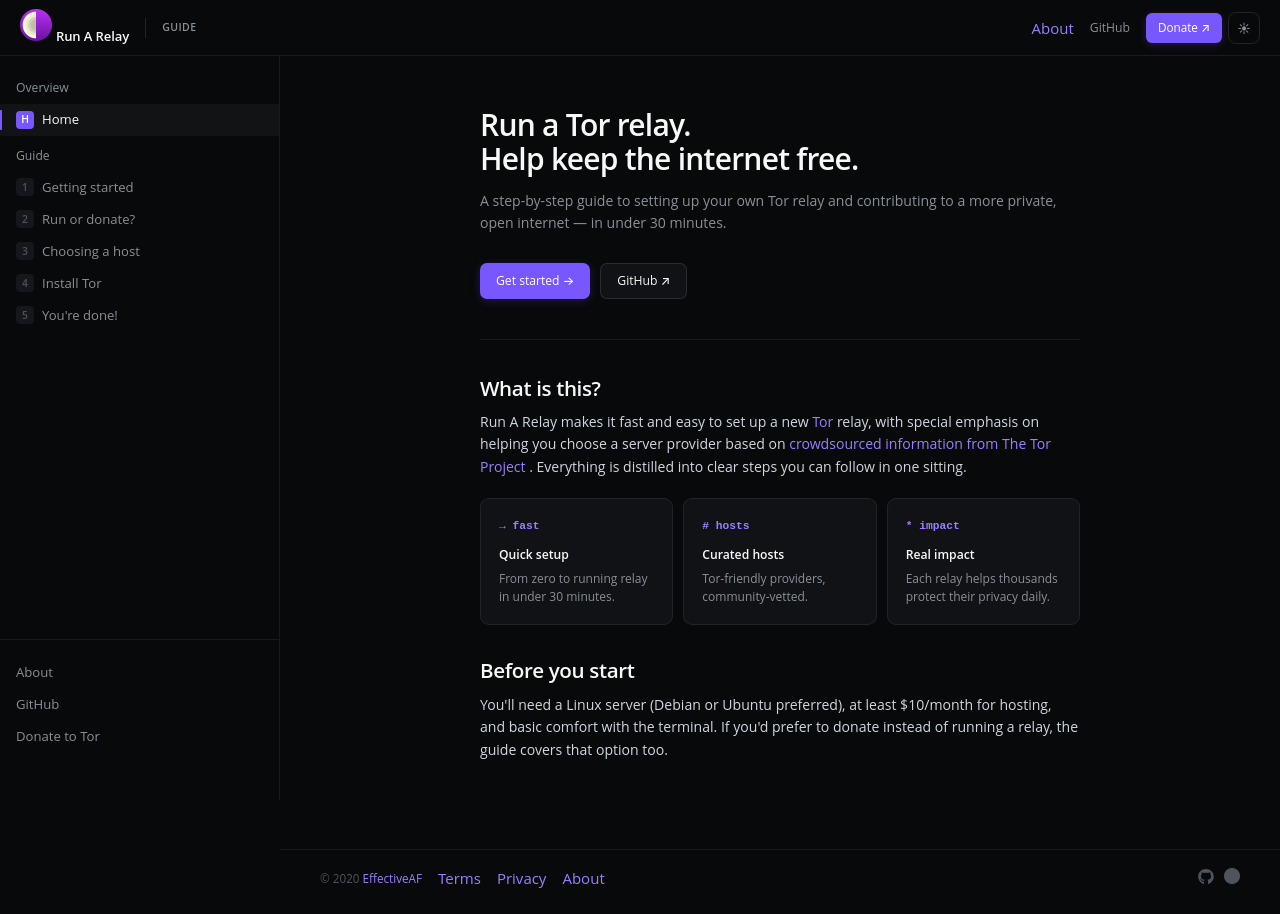
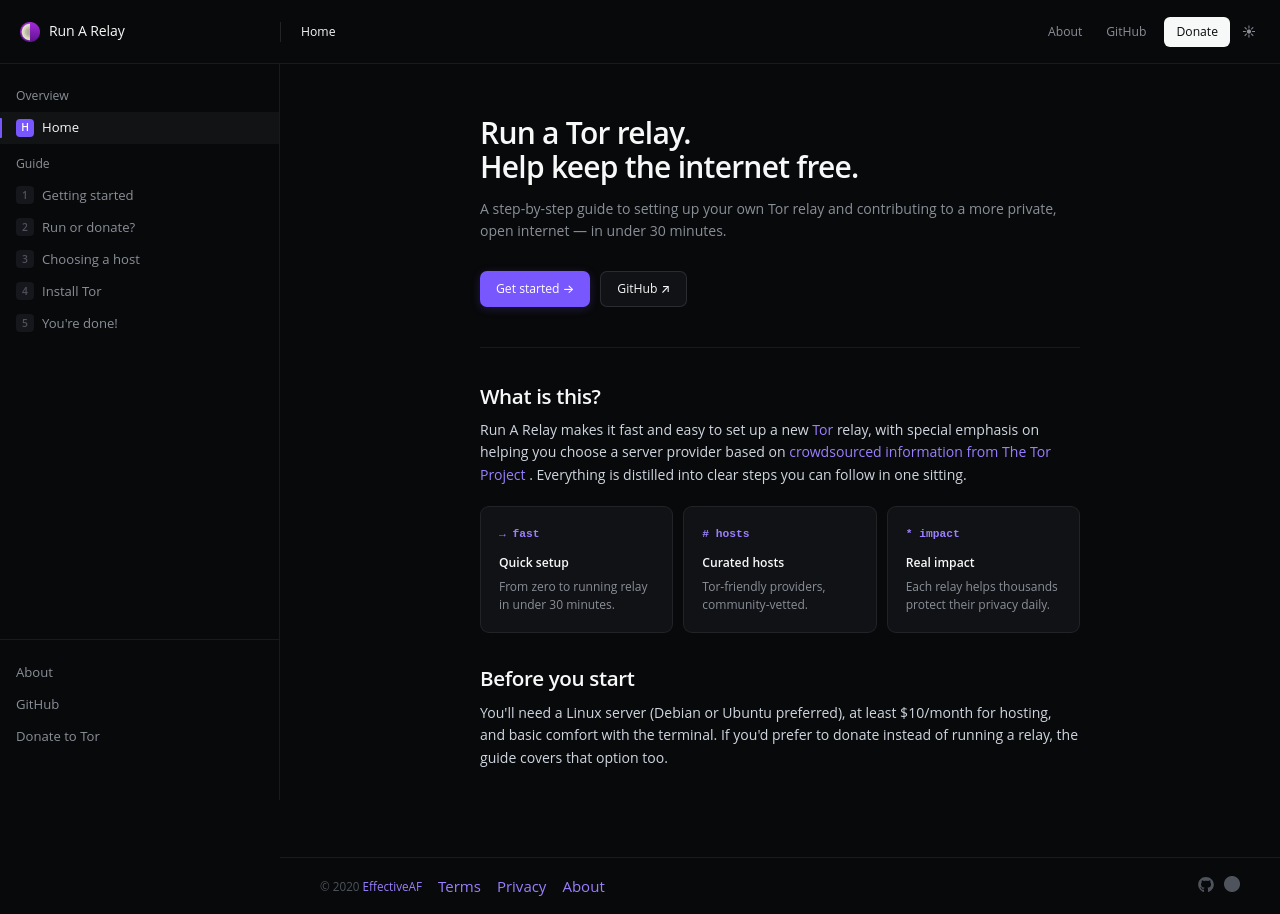
Before and after one commit to EffectiveAF/run-a-relay, a Svelte app: page / in a window 1280 px wide. Built offline with nearby package versions, Linux system fonts and the light colour scheme; a web font is replaced by a local one.

Commit message:
Auto-commit: 2026-06-06 23:43:04

```diff
--- a/public/global.css
+++ b/public/global.css
@@ -29,7 +29,7 @@
   --accent-glow:   rgba(120,87,255,0.22);
 
   --sidebar-w:     280px;
-  --nav-h:         56px;
+  --nav-h:         64px;
 }
 
 /* ── Light ──────────────────────────────────────── */
--- a/src/Nav.svelte
+++ b/src/Nav.svelte
@@ -1,11 +1,27 @@
 <script>
   import { Link } from 'svelte-routing';
-  import { theme } from './stores.js';
+  import { theme, currentPath, currentStepIndex } from './stores.js';
 
   const toggleTheme = () => theme.update(t => t === 'dark' ? 'light' : 'dark');
 
-  let mobileOpen = false;
-  const toggleMobile = () => mobileOpen = !mobileOpen;
+  const stepTitles = {
+    'intro':             'Introduction',
+    'relay-or-donate':   'Run or donate?',
+    'choosing-a-host':   'Choosing a host',
+    'install-tor-daemon':'Install Tor',
+    'thank-you':         "You're done!",
+  };
+
+  // Build breadcrumb from current path
+  $: breadcrumb = (() => {
+    const p = $currentPath;
+    if (p === '/' || p === '')        return [{ label: 'Home' }];
+    if (p.startsWith('/step/'))       return [{ label: 'Guide' }, { label: stepTitles[p.replace('/step/', '')] || 'Step' }];
+    if (p === '/about')               return [{ label: 'About' }];
+    if (p === '/terms')               return [{ label: 'Terms of Service' }];
+    if (p === '/privacy')             return [{ label: 'Privacy Policy' }];
+    return [{ label: 'Run A Relay' }];
+  })();
 </script>
 
 <style>
@@ -18,12 +34,21 @@
     z-index: 100;
     display: flex;
     align-items: center;
-    padding: 0 20px;
     background: var(--bg);
     border-bottom: 1px solid var(--border);
   }
 
-  .brand {
+  /* ── Left zone — fixed width matching sidebar ── */
+  .nav-left {
+    display: flex;
+    align-items: center;
+    width: var(--sidebar-w);
+    flex-shrink: 0;
+    padding: 0 16px 0 20px;
+    gap: 0;
+  }
+
+  .logo-link {
     display: flex;
     align-items: center;
     gap: 9px;
@@ -31,51 +56,79 @@
     flex-shrink: 0;
   }
 
-  .brand img {
-    width: 24px;
-    height: 24px;
-    opacity: 0.85;
+  .logo-link img {
+    width: 20px;
+    height: 20px;
+    opacity: 0.9;
   }
 
   .brand-name {
-    font-size: 0.875rem;
-    font-weight: 600;
+    font-size: 0.9375rem;
+    font-weight: 510;
     color: var(--text);
     letter-spacing: -0.01em;
+    white-space: nowrap;
   }
 
-  .divider {
+  /* ── Vertical divider between left + center ── */
+  .v-divider {
     width: 1px;
     height: 20px;
     background: var(--border-strong);
-    margin: 0 16px;
     flex-shrink: 0;
   }
 
-  .badge {
-    font-size: 0.7rem;
-    font-weight: 600;
-    color: var(--text-2);
-    letter-spacing: 0.04em;
-    text-transform: uppercase;
+  /* ── Center zone — breadcrumb ── */
+  .nav-center {
+    flex: 1;
+    display: flex;
+    align-items: center;
+    padding: 0 20px;
+    min-width: 0;
   }
 
-  .spacer { flex: 1; }
-
-  .nav-actions {
+  .breadcrumb {
     display: flex;
     align-items: center;
     gap: 6px;
+    font-size: 0.8125rem;
+    color: var(--text-2);
+    white-space: nowrap;
+    overflow: hidden;
+  }
+
+  .breadcrumb-sep {
+    color: var(--text-3);
+    font-size: 0.75rem;
+  }
+
+  .breadcrumb span:last-child {
+    color: var(--text);
+    font-weight: 500;
+    overflow: hidden;
+    text-overflow: ellipsis;
+  }
+
+  /* ── Right zone — actions ── */
+  .nav-right {
+    display: flex;
+    align-items: center;
+    gap: 4px;
+    padding: 0 16px;
+    flex-shrink: 0;
   }
 
   .nav-link {
+    display: inline-flex;
+    align-items: center;
+    height: 30px;
+    padding: 0 10px;
     font-size: 0.8125rem;
     font-weight: 400;
     color: var(--text-2);
     text-decoration: none;
-    padding: 5px 10px;
     border-radius: 6px;
-    transition: color 0.12s, background 0.12s;
+    transition: color 0.1s, background 0.1s;
   }
 
   .nav-link:hover {
@@ -83,49 +136,48 @@
     background: var(--bg-hover);
   }
 
-  .btn-donate {
+  /* Donate = filled button, like Linear's "Sign up" */
+  .btn-cta {
     display: inline-flex;
     align-items: center;
-    gap: 5px;
     height: 30px;
     padding: 0 12px;
-    background: var(--accent);
-    color: #fff;
-    font-size: 0.78rem;
-    font-weight: 500;
+    background: var(--text);
+    color: var(--bg);
+    font-size: 0.8125rem;
+    font-weight: 510;
     border-radius: 6px;
     text-decoration: none;
-    transition: filter 0.12s, box-shadow 0.12s;
-    box-shadow: 0 2px 8px var(--accent-glow);
+    transition: opacity 0.1s;
     white-space: nowrap;
+    margin-left: 4px;
   }
 
-  .btn-donate:hover {
-    color: #fff;
-    filter: brightness(1.1);
-    box-shadow: 0 4px 14px var(--accent-glow);
-  }
+  .btn-cta:hover { color: var(--bg); opacity: 0.88; }
 
+  /* Theme toggle — icon-only, like Linear's sun/moon */
   .theme-btn {
-    width: 32px;
-    height: 32px;
+    width: 30px;
+    height: 30px;
     padding: 0;
-    border-radius: 8px;
+    border-radius: 6px;
     background: transparent;
-    border: 1px solid var(--border-strong);
+    border: none;
     color: var(--text-2);
-    font-size: 0.85rem;
+    font-size: 0.9rem;
     display: flex;
     align-items: center;
     justify-content: center;
     cursor: pointer;
     box-shadow: none;
-    transition: background 0.12s, border-color 0.12s;
+    transition: background 0.1s, color 0.1s;
   }
 
-  .theme-btn:hover {
-    background: var(--bg-hover);
-    color: var(--text);
+  .theme-btn:hover { background: var(--bg-hover); color: var(--text); }
+
+  @media (max-width: 900px) {
+    .nav-left { width: auto; }
+    .breadcrumb { display: none; }
   }
 
   @media (max-width: 640px) {
@@ -134,18 +186,29 @@
 </style>
 
 <nav>
-  <Link to="/" class="brand">
-    <img src="/img/tor.svg" alt="Tor onion logo" />
-    <span class="brand-name">Run A Relay</span>
-  </Link>
+  <!-- Left: logo + brand — aligns with sidebar -->
+  <div class="nav-left">
+    <a class="logo-link" href="/">
+      <img src="/img/tor.svg" alt="Tor onion logo" />
+      <span class="brand-name">Run A Relay</span>
+    </a>
+  </div>
 
-  <div class="divider"></div>
-  <span class="badge">Guide</span>
+  <div class="v-divider"></div>
 
-  <div class="spacer"></div>
+  <!-- Center: breadcrumb showing current location -->
+  <div class="nav-center">
+    <div class="breadcrumb">
+      {#each breadcrumb as crumb, i}
+        {#if i > 0}<span class="breadcrumb-sep">/</span>{/if}
+        <span>{crumb.label}</span>
+      {/each}
+    </div>
+  </div>
 
-  <div class="nav-actions">
-    <Link to="/about" class="nav-link hide-mobile">About</Link>
+  <!-- Right: actions -->
+  <div class="nav-right">
+    <a class="nav-link hide-mobile" href="/about">About</a>
 
     <a
       class="nav-link hide-mobile"
@@ -155,11 +218,11 @@
     >GitHub</a>
 
     <a
-      class="btn-donate hide-mobile"
+      class="btn-cta hide-mobile"
       href="https://donate.torproject.org/"
       target="_blank"
       rel="noopener noreferrer"
-    >Donate ↗</a>
+    >Donate</a>
 
     <button class="theme-btn" on:click={toggleTheme} title="Toggle theme">
       {#if $theme === 'dark'}☀{:else}☾{/if}
```
